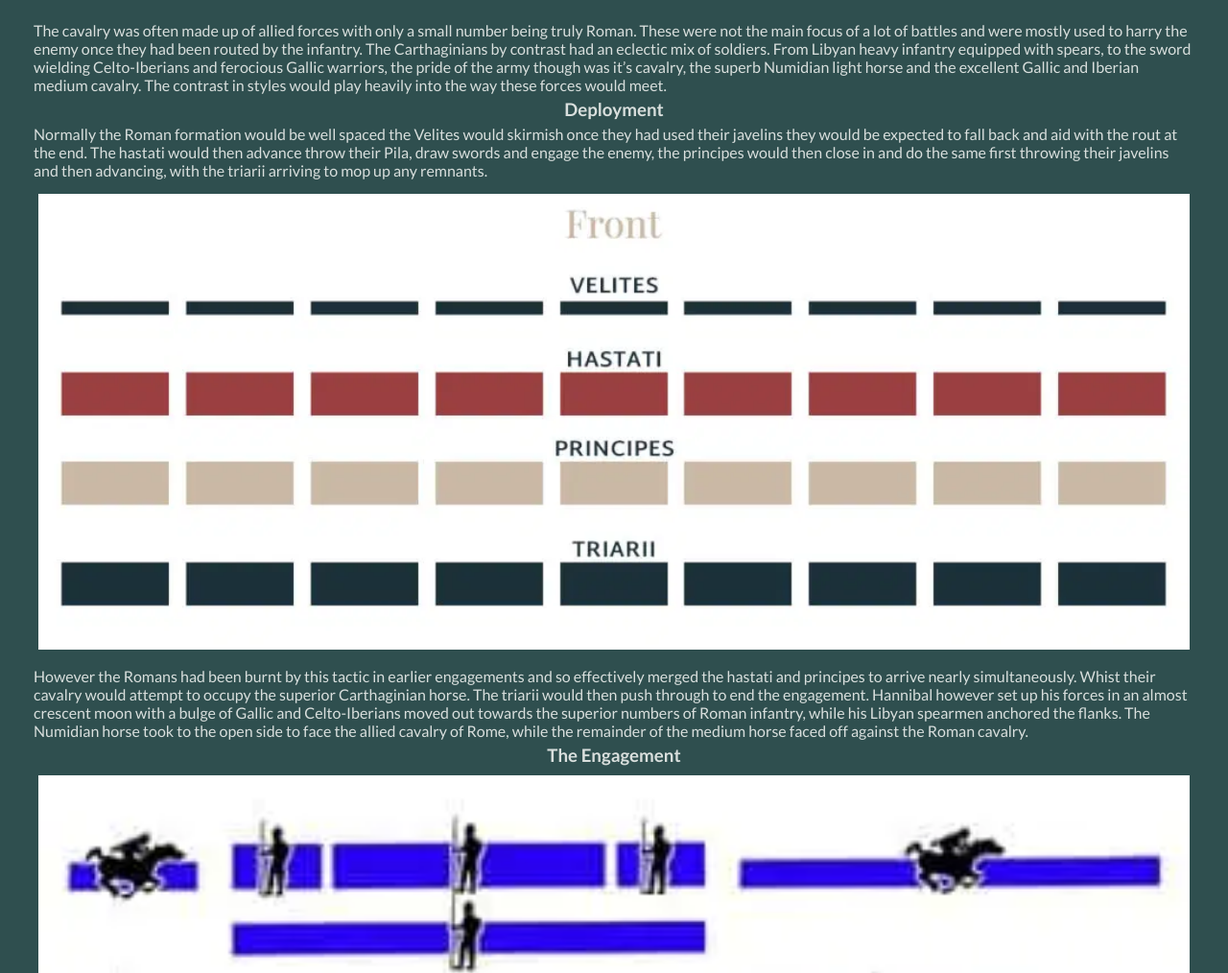
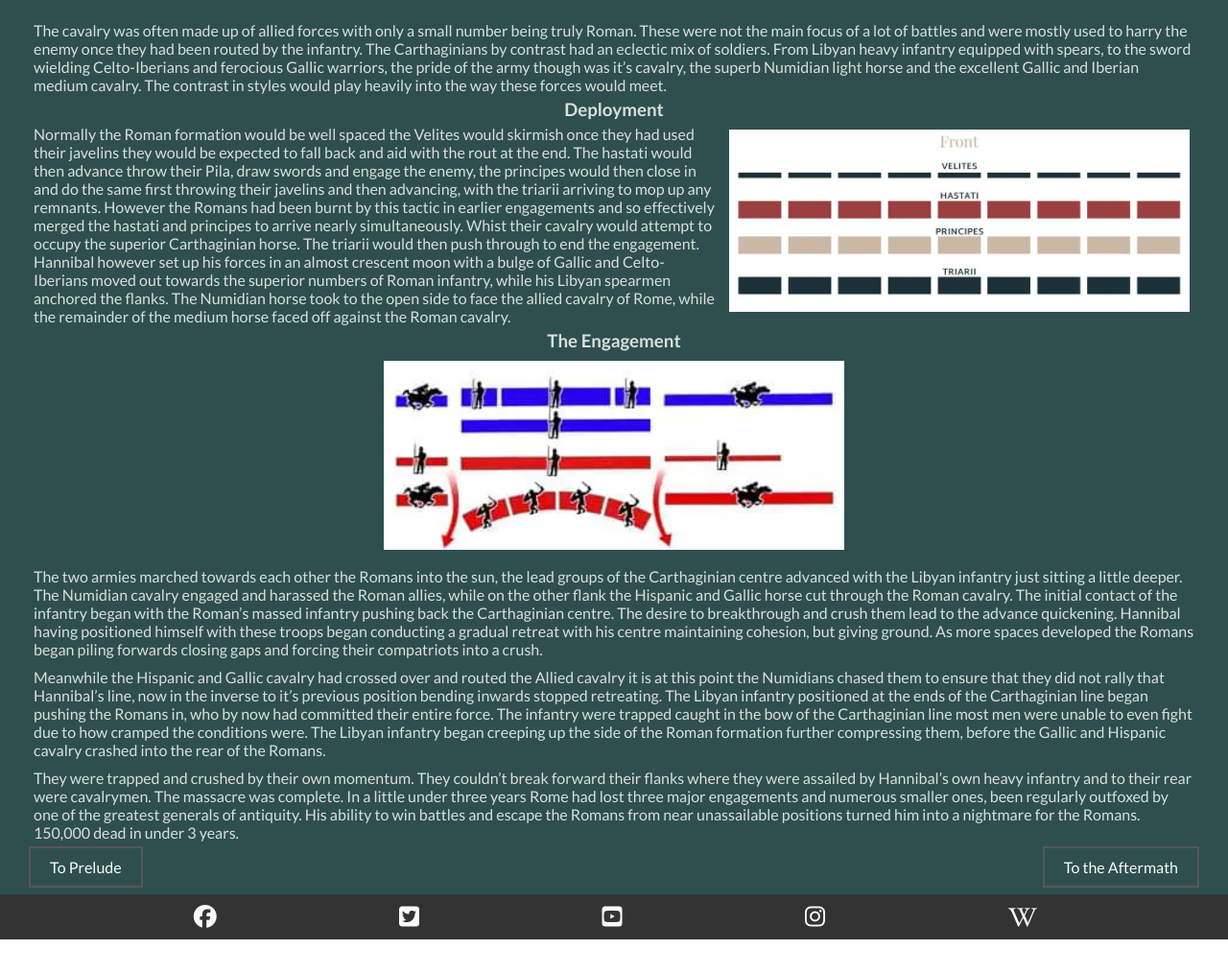
Before and after one commit to YDub12/project-one-final, a plain HTML site: page battle.html in a window 1280 px wide. Shown: the part 1045-2059 px from the top of the page at 96% size. After the commit the page ends 2024 px from the top, so only its background shows below. Drawn offline with Linux system fonts and the light colour scheme.

Commit message:
media screen updated and additional flex rules added

```diff
--- a/assets/css/style.css
+++ b/assets/css/style.css
@@ -113,7 +113,6 @@ main {
 #picture-content {
     width: 100%;
     padding:10px;
-
 }
 table {
     width:100%;
@@ -168,9 +167,24 @@ footer {
     height: 60vh;
     object-fit: cover;
     }
+#main-content img {
+    max-width: 300px;
+    max-height: 300px;
+    }
 .large-scale-flex {
     display: flex;
     flex-wrap: nowrap;
     align-items: flex-start;
+    }
+.large-scale-flex-reverse {
+    display: flex;
+    flex-wrap: nowrap;
+    align-items: flex-start;
+    }
 }
+@media screen and (min-width:1024px) {
+    #main-content img {
+        max-width: 500px;
+        max-height: 500px;
+        }
 }
--- a/battle.html
+++ b/battle.html
@@ -82,29 +82,26 @@
                 and ferocious Gallic warriors, the pride of the army though was it’s cavalry, the superb Numidian light horse and the excellent Gallic and Iberian medium cavalry.
                 The contrast in styles would play heavily into the way these forces would meet.
             </p>
-            <section id="large-scale-flex">
             <h3>Deployment</h3>
-                <p>
-                Normally the Roman formation would be well spaced the Velites would skirmish once they had used their javelins they would be expected to fall back and aid with the rout at the end.
+            <section class="large-scale-flex">
+                <p>Normally the Roman formation would be well spaced the Velites would skirmish once they had used their javelins they would be expected to fall back and aid with the rout at the end.
                    The hastati would then advance throw their Pila, draw swords and engage the enemy, the principes would then close in and do the same first throwing their javelins and then advancing,
-                with the triarii arriving to mop up any remnants.
-                </p>
-                <img src="assets/images/roman-army-formation.webp" alt="typical manipular formation of the Roman army" id="picture-content">
-            </section>
-                <p>
-                However the Romans had been burnt by this tactic in earlier engagements and so effectively merged the hastati and principes to arrive nearly simultaneously.
+                   with the triarii arriving to mop up any remnants. However the Romans had been burnt by this tactic in earlier engagements and so effectively merged the hastati and principes to arrive nearly simultaneously.
                    Whist their cavalry would attempt to occupy the superior Carthaginian horse. The triarii would then push through to end the engagement.
                    Hannibal however set up his forces in an almost crescent moon with a bulge of Gallic and Celto-Iberians moved out towards the superior numbers of Roman infantry, while his Libyan spearmen anchored the flanks.
                    The Numidian horse took to the open side to face the allied cavalry of Rome, while the remainder of the medium horse faced off against the Roman cavalry.
                 </p>
+                <img src="assets/images/roman-army-formation.webp" alt="typical manipular formation of the Roman army" id="picture-content">
+            </section>
             <h3>The Engagement</h3>
+            <section class="large-scale-flex-reverse"></section>
                 <img src="assets/images/chart-cannae-1-i.webp" alt="the battle lines of Cannae" id="picture-content">
-
                 <p>The two armies marched towards each other the Romans into the sun, the lead groups of the Carthaginian centre advanced with the Libyan infantry just sitting a little deeper.
                 The Numidian cavalry engaged and harassed the Roman allies, while on the other flank the Hispanic and Gallic horse cut through the Roman cavalry.
                 The initial contact of the infantry began with the Roman’s massed infantry pushing back the Carthaginian centre. The desire to breakthrough and crush them lead to the advance quickening.
                 Hannibal having positioned himself with these troops began conducting a gradual retreat with his centre maintaining cohesion, but giving ground. As more spaces developed the Romans began piling forwards closing gaps and forcing their compatriots into a crush.
                 </p>
+            </section>
             <p>Meanwhile the Hispanic and Gallic cavalry had crossed over and routed the Allied cavalry it is at this point the Numidians chased them to ensure that they did not rally that Hannibal’s line, now in the inverse to it’s previous position bending inwards stopped retreating.
                 The Libyan infantry positioned at the ends of the Carthaginian line began pushing the Romans in, who by now had committed their entire force. The infantry were trapped caught in the bow of the Carthaginian line most men were unable to even fight due to how cramped the conditions were.
                 The Libyan infantry began creeping up the side of the Roman formation further compressing them, before the Gallic and Hispanic cavalry crashed into the rear of the Romans.
```
Lines whose indentation alone changed are shown as unchanged.
